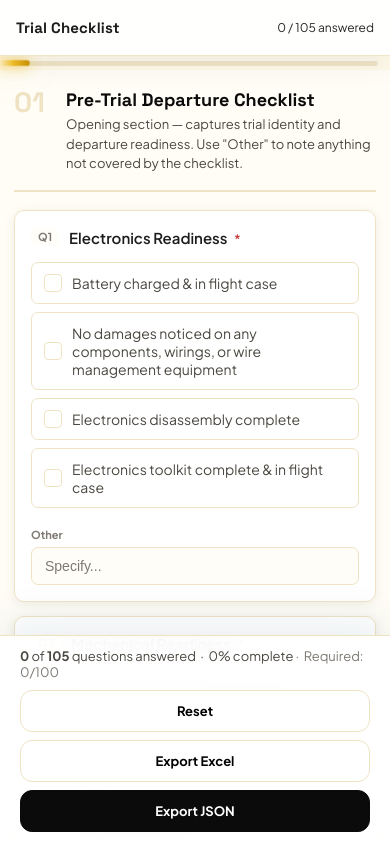
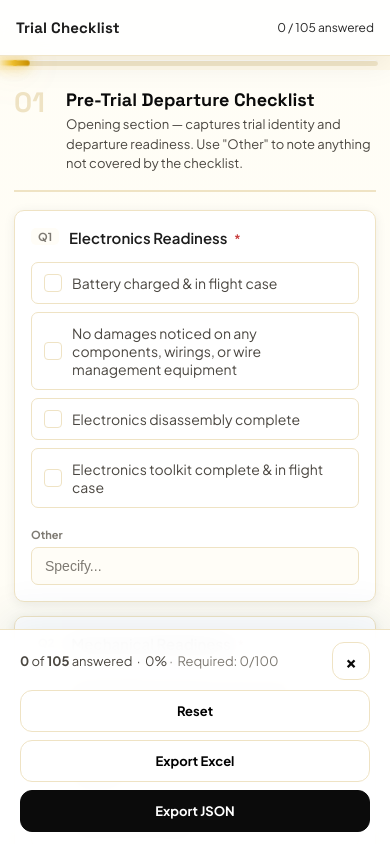
Before and after one commit to samriddhichandra/checklist_Web, a Next.js app: page /form in a window 390 px wide. Built offline with nearby package versions, Linux system fonts and the light colour scheme.

Commit message:
feat: Made the collapse control phone-only:UX friendy

```diff
--- a/app/components/ChecklistApp.jsx
+++ b/app/components/ChecklistApp.jsx
@@ -342,11 +342,27 @@ export default function ChecklistApp() {
   const [activeSection, setActiveSection] = useState(SECTIONS[0]?.id ?? "sec1");
   const [flashSectionId, setFlashSectionId] = useState("");
   const [toast, setToast] = useState("");
+  const [isMobileUi, setIsMobileUi] = useState(false);
+  const [isActionsCollapsed, setIsActionsCollapsed] = useState(false);
   const activeSectionRef = useRef(activeSection);
 
   useEffect(() => {
     activeSectionRef.current = activeSection;
   }, [activeSection]);
+
+  useEffect(() => {
+    if (typeof window === "undefined" || !window.matchMedia) return;
+    const mq = window.matchMedia("(max-width: 600px)");
+    const apply = () => {
+      const mobile = mq.matches;
+      setIsMobileUi(mobile);
+      // Keep actions always visible on desktop.
+      if (!mobile) setIsActionsCollapsed(false);
+    };
+    apply();
+    mq.addEventListener("change", apply);
+    return () => mq.removeEventListener("change", apply);
+  }, []);
 
   const [answers, setAnswers] = useState(() => {
     const base = {};
@@ -661,15 +677,38 @@ export default function ChecklistApp() {
         </main>
       </div>
 
-      <div className="submit-bar" role="region" aria-label="Actions">
-        <div className="submit-stats">
-          <strong>{answeredCount}</strong> of <strong>{TOTAL_QUESTIONS}</strong> questions answered &nbsp;·&nbsp;{" "}
-          <span>{pct}% complete</span>
-          <span className="submit-required">
-            &nbsp;·&nbsp; Required: {requiredStats.requiredAnswered}/{requiredStats.requiredTotal}
-          </span>
+      <div
+        className={`submit-bar ${isMobileUi && isActionsCollapsed ? "compact" : ""}`}
+        role="region"
+        aria-label="Actions"
+      >
+        <div className="submit-top">
+          <div className="submit-stats">
+            <strong>{answeredCount}</strong> of <strong>{TOTAL_QUESTIONS}</strong> answered &nbsp;·&nbsp;{" "}
+            <span>{pct}%</span>
+            <span className="submit-required">
+              &nbsp;·&nbsp; Required: {requiredStats.requiredAnswered}/{requiredStats.requiredTotal}
+            </span>
+          </div>
+          {isMobileUi ? (
+            <button
+              className="submit-toggle"
+              type="button"
+              aria-expanded={!isActionsCollapsed}
+              aria-controls="submit-actions"
+              onClick={() => setIsActionsCollapsed((v) => !v)}
+              title={isActionsCollapsed ? "Open actions" : "Collapse actions"}
+            >
+              {isActionsCollapsed ? "↑" : "×"}
+            </button>
+          ) : null}
         </div>
-        <div className="submit-actions">
+
+        <div
+          id="submit-actions"
+          className="submit-actions"
+          hidden={isMobileUi && isActionsCollapsed}
+        >
           <button className="btn-reset" type="button" onClick={resetAll}>
             Reset
           </button>
--- a/app/globals.css
+++ b/app/globals.css
@@ -558,6 +558,31 @@ button {
   box-shadow: 0 -14px 40px rgba(18, 58, 86, 0.08);
   padding-bottom: calc(12px + env(safe-area-inset-bottom, 0px));
 }
+.submit-top {
+  display: flex;
+  align-items: center;
+  justify-content: space-between;
+  gap: 12px;
+  width: 100%;
+}
+.submit-toggle {
+  border: 1px solid var(--border);
+  background: rgba(255, 255, 255, 0.9);
+  width: 38px;
+  height: 38px;
+  border-radius: 12px;
+  cursor: pointer;
+  font-weight: 800;
+  font-size: 18px;
+  line-height: 1;
+  color: var(--accent);
+  flex-shrink: 0;
+  display: grid;
+  place-items: center;
+}
+.submit-toggle:hover {
+  background: var(--surface2);
+}
 .submit-stats {
   font-size: 13px;
   color: var(--text-sub);
@@ -711,6 +736,17 @@ button {
     flex-direction: column;
     align-items: stretch;
     gap: 10px;
+  }
+  .submit-bar.compact {
+    gap: 0;
+    padding-top: 10px;
+    padding-bottom: calc(10px + env(safe-area-inset-bottom, 0px));
+  }
+  .submit-bar.compact .submit-required {
+    display: none;
+  }
+  .submit-bar.compact .submit-stats {
+    font-size: 12.5px;
   }
   .submit-actions {
     display: grid;
```
